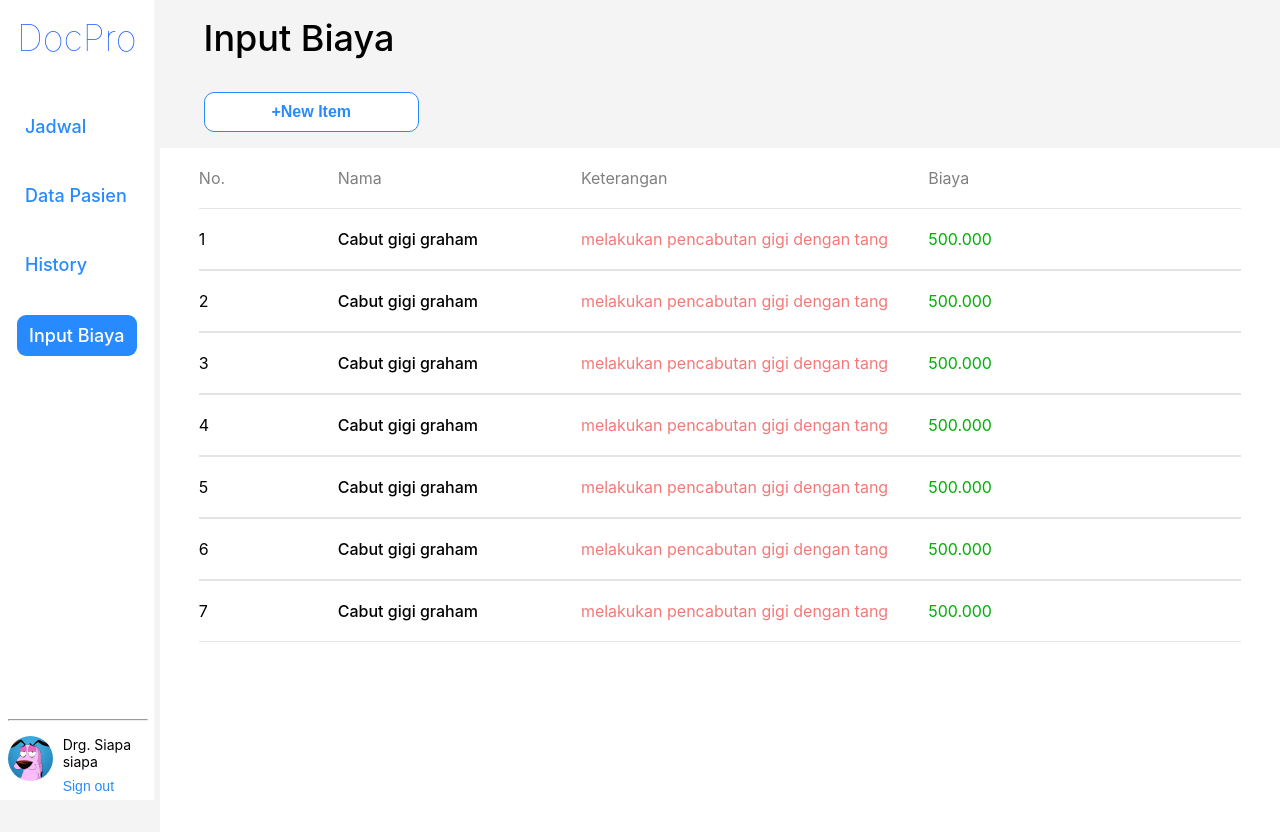
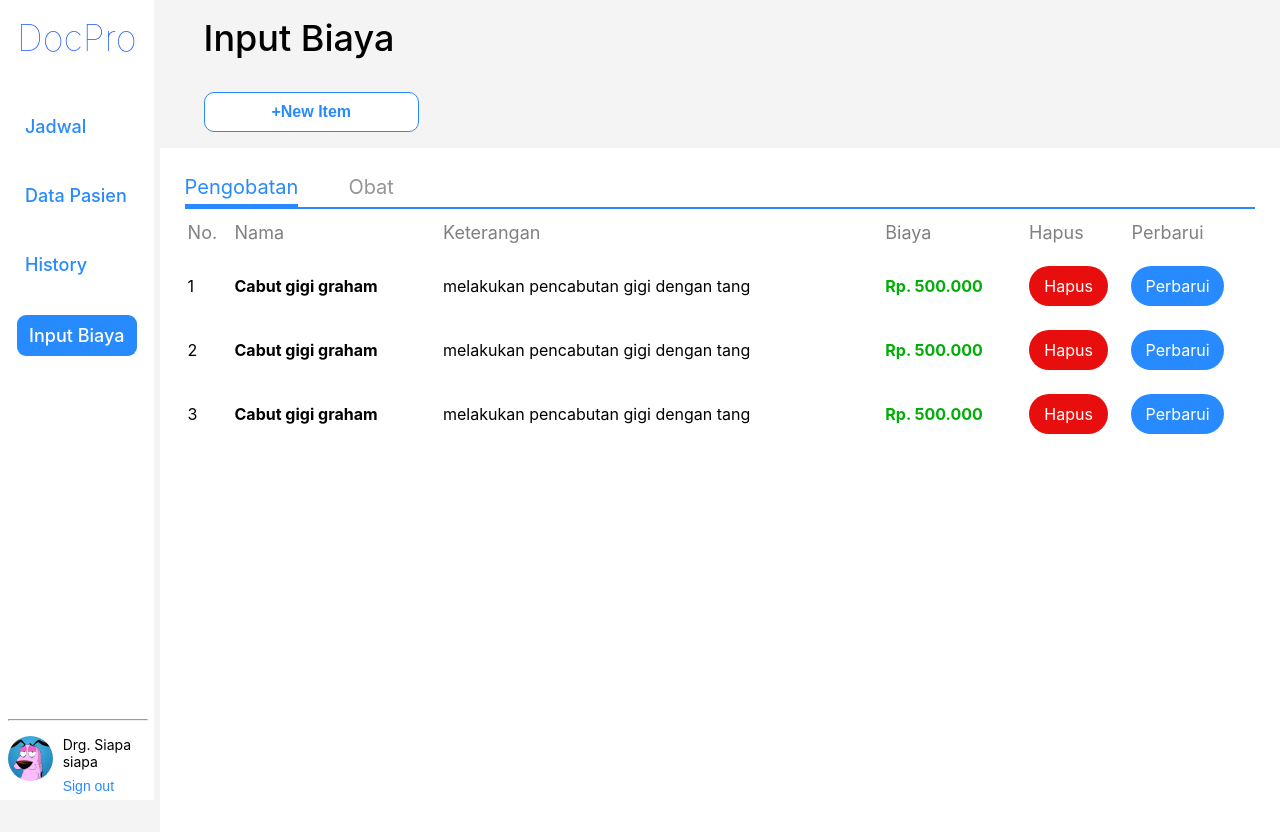
Before and after one commit to Rakhuen/docpro, a React (Create React App) app: page /inputbiaya in a window 1280 px wide. Shown: the top 832 px of the page. Built offline with nearby package versions, Linux system fonts and the light colour scheme.

Commit message:
fix input page

```diff
--- a/src/Components/IsiHistoryPasien.js
+++ b/src/Components/IsiHistoryPasien.js
@@ -1,6 +1,5 @@
 import React from "react";
-import "../View/HistoryPasien.css"
-
+import "../View/HistoryPasien.css";
 
 const IsiHistory = (props) => {
   const {
@@ -28,6 +27,4 @@ const IsiHistory = (props) => {
   );
 };
 
-
-
 export default IsiHistory;
--- a/src/View/ItemPage.css
+++ b/src/View/ItemPage.css
@@ -1,10 +1,37 @@
-.HistoryTable {
+.TableTabs {
+  display: flex;
+}
+
+.TabsItem {
+  margin: 2px 50px 0 0;
+  padding: 0 0 5px 0;
+  color: #959595;
+  border-bottom: 3px solid white;
+  font-size: 20px;
+  cursor: pointer;
+}
+
+.TabsItemActive {
+  margin: 2px 50px 0 0;
+  padding: 0 0 5px 0;
+  font-size: 20px;
+  color: #278aff;
+  border-bottom: 3px solid #278aff;
+  cursor: pointer;
+}
+
+.line {
+  border: 0.5px solid #278aff;
+}
+
+.TreatmentTable {
   height: 100vh;
   background-color: white;
   margin-left: 6px;
   margin-top: 2vh;
+  padding: 25px;
   display: flex;
-  justify-content: center;
+  flex-direction: column;
 }
 
 .ContainerLuarHistory {
@@ -16,65 +43,43 @@
   margin-left: 50px;
 }
 
-.KeteranganContainer {
-  color: #808080;
-  width: 100%;
-  margin-top: 20px;
-  display: flex;
-  justify-content: space-between;
-  margin-bottom: 20px;
+.NameData {
+  font-weight: bold;
 }
 
-.IsiKeterangan {
-  width: 100%;
-
-  display: flex;
-  justify-content: space-between;
-}
-
-.FormIsiContainer {
-  flex-wrap: wrap;
-}
-
-.ketContainer {
-  width: 93%;
-}
-
-.Item {
-  width: 30%;
-}
-
-.ItemTanggal {
-  width: 10%;
-}
-
-.ItemNama {
-  width: 20%;
-}
-
-.IsiNamaHistory {
-  font-weight: 500;
-  font-size: 16px;
-}
-
-.IsiKeluhanHistory {
-  font-weight: normal;
-  font-size: 16px;
-  color: rgba(236, 0, 0, 0.53);
-}
-
-.IsiPenangananHistory {
-  font-weight: normal;
-  font-size: 16px;
+.PriceData {
+  font-weight: bold;
   color: #00ae07;
 }
 
-.IsiKeteranganContainer {
-  width: 100%;
-  border-top: 1px solid #e4e4e4;
-  border-bottom: 1px solid #e4e4e4;
-  padding-top: 20px;
-  padding-bottom: 20px;
-  display: flex;
-  justify-content: space-between;
+.DeleteBtn {
+  width: 60%;
+  padding: 10px;
+  text-align: center;
+  color: white;
+  background-color: #e80e0e;
+  border-radius: 50px 50px 50px 50px;
+  cursor: pointer;
 }
+
+.UpdateBtn {
+  width: 60%;
+  padding: 10px;
+  text-align: center;
+  color: white;
+  background-color: #278aff;
+  border-radius: 50px 50px 50px 50px;
+  cursor: pointer;
+}
+
+th {
+  text-align: start;
+  height: 40px;
+  color: #808080;
+  font-weight: 400;
+  font-size: 18px;
+}
+
+td {
+  height: 60px;
+}
--- a/src/View/ItemPage.js
+++ b/src/View/ItemPage.js
@@ -4,29 +4,8 @@ import NavigationContainer from "../Components/NavigationMenu.js";
 import HeaderMenu from "../Components/HeaderButton.js";
 import "./NewItem.css";
 
-const IsiItem = (props) => {
-  const { nomorItem, namaItem, keteranganItem, biayaItem } = props;
-  return (
-    <div className="IsiKeterangan">
-      <div className="ItemTanggal">
-        <div className="IsiTanggal"> {nomorItem}</div>
-      </div>
-      <div className="ItemNama">
-        <div className="IsiNamaHistory">{namaItem}</div>
-      </div>
-      <div className="Item">
-        <div className="IsiKeluhanHistory">{keteranganItem}</div>
-      </div>
-      <div className="Item">
-        <div className="IsiPenangananHistory">{biayaItem}</div>
-      </div>
-    </div>
-  );
-};
-
 const Isi = () => {
   const [popupShow, setPopupShow] = useState(false);
-
 
   const PatientForm = () => {
     const [namaItem, setNamaItem] = useState("");
@@ -52,14 +31,28 @@ const Isi = () => {
         <div className="namaItemContainer">
           <div className="formNamaItem">
             <div className="Label">Nama Item</div>
-            <input type="text" className="inputItem" name="namaItem" value={namaItem} onChange={changeNamaItem} onKeyUp={changeNamaItem} />
+            <input
+              type="text"
+              className="inputItem"
+              name="namaItem"
+              value={namaItem}
+              onChange={changeNamaItem}
+              onKeyUp={changeNamaItem}
+            />
           </div>
         </div>
 
         <div className="keteranganContainer">
           <div className="formKeterangan">
             <div className="Label">Keterangan</div>
-            <input type="text" className="inputKeterangan" name="keterangan" value={keteranganItem} onChange={changeKeteranganItem} onKeyUp={changeKeteranganItem} />
+            <input
+              type="text"
+              className="inputKeterangan"
+              name="keterangan"
+              value={keteranganItem}
+              onChange={changeKeteranganItem}
+              onKeyUp={changeKeteranganItem}
+            />
           </div>
         </div>
 
@@ -110,7 +103,7 @@ const Isi = () => {
     );
   };
 
-  const itemData = [
+  const treatmentData = [
     {
       nomor: "1",
       nama: "Cabut gigi graham",
@@ -129,31 +122,48 @@ const Isi = () => {
       keterangan: "melakukan pencabutan gigi dengan tang",
       biaya: "500.000",
     },
+  ];
+
+  const drugsData = [
+    {
+      nomor: "1",
+      nama: "Nama Obat",
+      keterangan: "Obat untuk lala lili",
+      kuantitas: "25",
+      biaya: "500.000",
+    },
+    {
+      nomor: "2",
+      nama: "Nama Obat",
+      keterangan: "Obat untuk lala lili",
+      kuantitas: "15",
+      biaya: "500.000",
+    },
+    {
+      nomor: "3",
+      nama: "Nama Obat",
+      keterangan: "Obat untuk lala lili",
+      kuantitas: "10",
+      biaya: "500.000",
+    },
     {
       nomor: "4",
-      nama: "Cabut gigi graham",
-      keterangan: "melakukan pencabutan gigi dengan tang",
+      nama: "Nama Obat",
+      keterangan: "Obat untuk lala lili",
+      kuantitas: "35",
       biaya: "500.000",
     },
     {
       nomor: "5",
-      nama: "Cabut gigi graham",
-      keterangan: "melakukan pencabutan gigi dengan tang",
-      biaya: "500.000",
-    },
-    {
-      nomor: "6",
-      nama: "Cabut gigi graham",
-      keterangan: "melakukan pencabutan gigi dengan tang",
-      biaya: "500.000",
-    },
-    {
-      nomor: "7",
-      nama: "Cabut gigi graham",
-      keterangan: "melakukan pencabutan gigi dengan tang",
+      nama: "Nama Obat",
+      keterangan: "Obat untuk lala lili",
+      kuantitas: "55",
       biaya: "500.000",
     },
   ];
+
+  const [table, setTable] = useState(treatmentData);
+  const [activeTab, setActiveTab] = useState("treatment");
 
   return (
     <div className="ContainerLuarHistory">
@@ -166,35 +176,59 @@ const Isi = () => {
         />
       </div>
 
-      <div className="HistoryTable">
-        <div className="ketContainer">
-          <div className="KeteranganContainer">
-            <div className="ItemTanggal">
-              <div className="Tanggal"> No.</div>
-            </div>
-            <div className="ItemNama">
-              <div className="NamaHistory">Nama</div>
-            </div>
-            <div className="Item">
-              <div className="KeluhanHistory">Keterangan</div>
-            </div>
-            <div className="Item">
-              <div className="PenangananHistory">Biaya</div>
-            </div>
+      <div className="TreatmentTable">
+        <div className="TableTabs">
+          <div
+            className={
+              activeTab === "treatment" ? "TabsItemActive" : "TabsItem"
+            }
+            onClick={() => {
+              setTable(treatmentData);
+              setActiveTab("treatment");
+            }}
+          >
+            Pengobatan
           </div>
+          <div
+            className={activeTab === "drug" ? "TabsItemActive" : "TabsItem"}
+            onClick={() => {
+              setTable(drugsData);
+              setActiveTab("drug");
+            }}
+          >
+            Obat
+          </div>
+        </div>
+        <div className="line"></div>
 
-          {itemData.map((data, index) => (
-            <div className="IsiKeteranganContainer">
-              <IsiItem
-                key={index}
-                nomorItem={data.nomor}
-                namaItem={data.nama}
-                keteranganItem={data.keterangan}
-                biayaItem={data.biaya}
-              />
-            </div>
-          ))}
-        </div>
+        <table>
+          <tr>
+            <th>No.</th>
+            <th>Nama</th>
+            <th>Keterangan</th>
+            {activeTab === "drug" && <th>Kuantitas</th>}
+            <th>{activeTab === "drug" ? "Biaya/qty" : "Biaya"} </th>
+            <th>Hapus</th>
+            <th>Perbarui</th>
+          </tr>
+
+          {table &&
+            table.map((data, index) => (
+              <tr key={index}>
+                <td>{data.nomor} </td>
+                <td className="NameData">{data.nama} </td>
+                <td>{data.keterangan} </td>
+                {activeTab === "drug" && <td>{data.kuantitas} </td>}
+                <td className="PriceData">Rp. {data.biaya} </td>
+                <td>
+                  <div className="DeleteBtn">Hapus</div>
+                </td>
+                <td>
+                  <div className="UpdateBtn">Perbarui</div>
+                </td>
+              </tr>
+            ))}
+        </table>
       </div>
     </div>
   );
```
Lines whose indentation alone changed are shown as unchanged.
